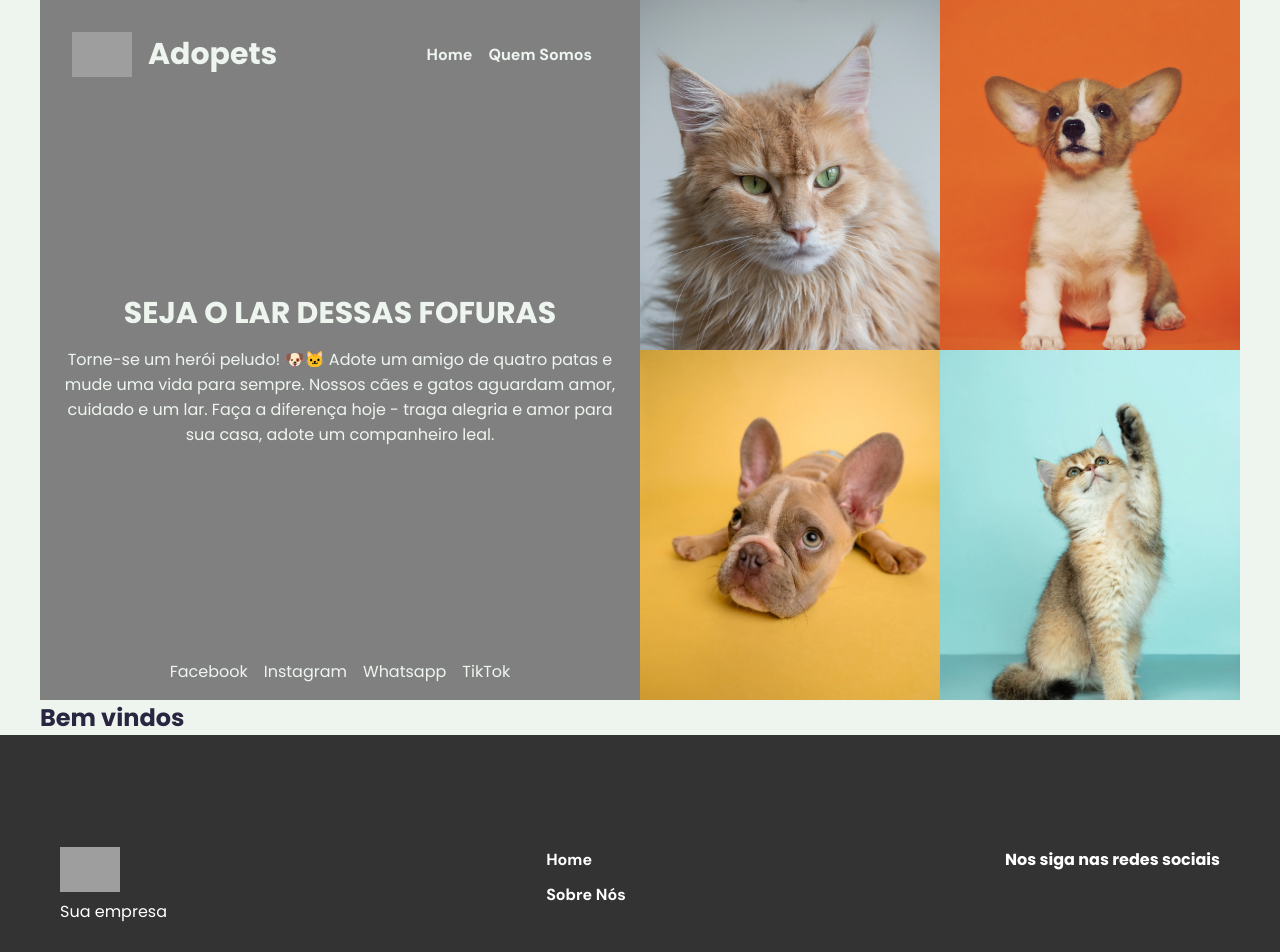
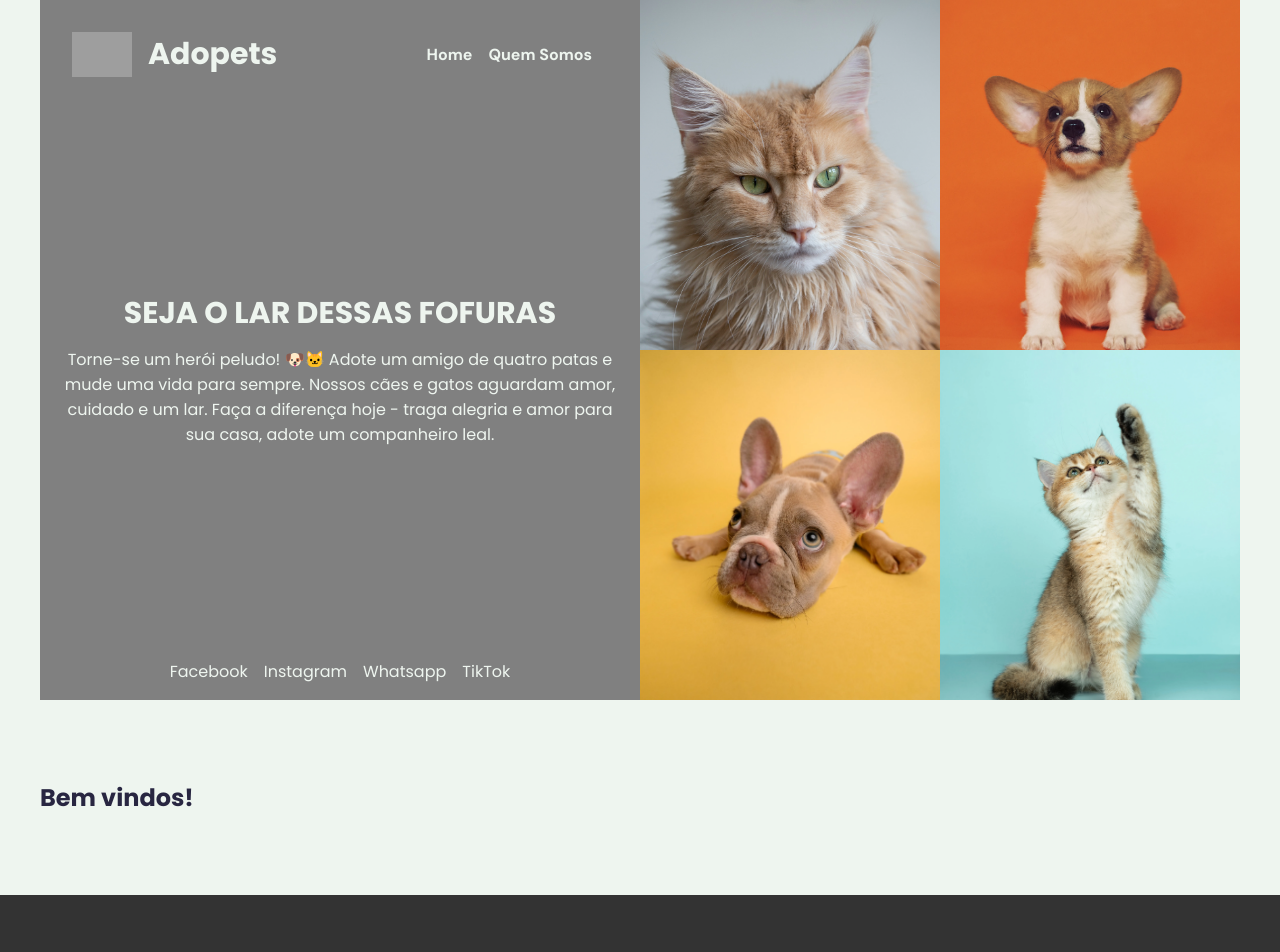
Before and after one commit to RNoleto/adopets-vue3, a Vue app: page / in a window 1280 px wide. Shown: the top 952 px of the page. Built offline with nearby package versions, Linux system fonts and the light colour scheme; grey boxes are pictures that could not be loaded.

Commit message:
ajuste do footer

```diff
--- a/src/pages/Home.vue
+++ b/src/pages/Home.vue
@@ -2,8 +2,10 @@
   <main>
     <Banner />
     <section>
-      <div class="content">
-        <h1>Bem vindos</h1>
+      <div class="container">
+        <div class="content">
+          <h1>Bem vindos!</h1>
+        </div>
       </div>
     </section>
   </main>
```
